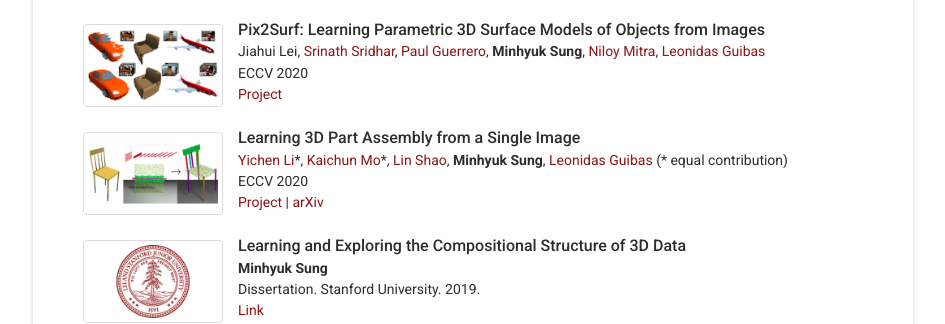
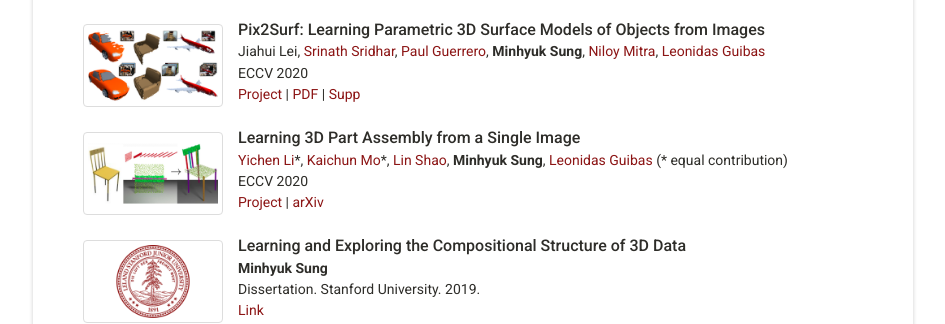
Before and after one commit to mhsung/mhsung.github.io, a Jekyll site: the page built from index.html, in a window 1280 px wide. Shown: the part 758-1082 px from the top of the page, without its empty margins (167-1112 px from the left). Built offline with Jekyll 4.4.1, drawn with Linux system fonts in a browser that asks for light colours; some web fonts are replaced.

Commit message:
Added Pix2Surf PDF link.

```diff
--- a/_includes/publications.html
+++ b/_includes/publications.html
@@ -89,7 +89,9 @@
           <a href="https://geometry.stanford.edu/member/guibas/" target="_blank">Leonidas Guibas</a>
           <br>
           ECCV 2020<br>
-          <a href="https://geometry.stanford.edu/projects/pix2surf/" target="_blank">Project</a>
+          <a href="https://geometry.stanford.edu/projects/pix2surf/" target="_blank">Project</a> |
+          <a href="https://geometry.stanford.edu/projects/pix2surf/pub/pix2surf.pdf" target="_blank">PDF</a> |
+          <a href="https://geometry.stanford.edu/projects/pix2surf/pub/pix2surf_supp.pdf" target="_blank">Supp</a>
         </span>
       </div>
     </div>
```
